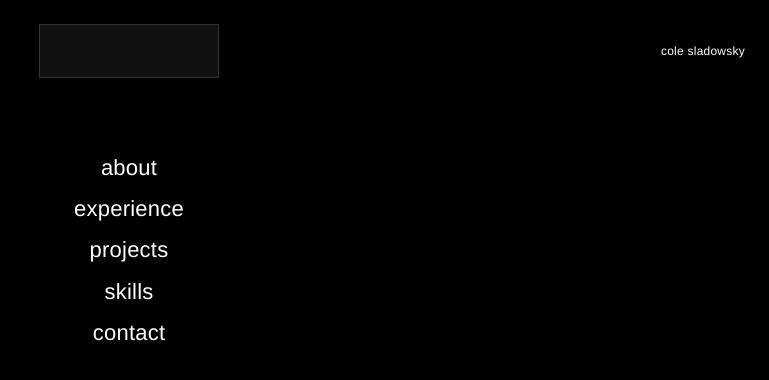
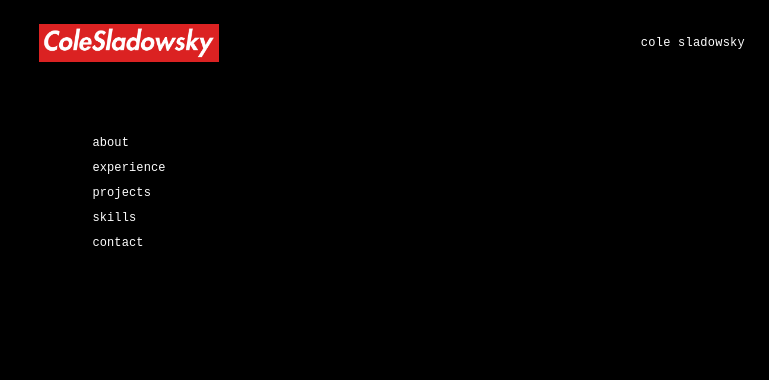
Before and after one commit to ColeSlad/personal-site, a Next.js app: page / in a window 1280 px wide. Shown: the top 380 px of the page, without its empty margins (511-1280 px from the left). Built offline with nearby package versions, Linux system fonts and the light colour scheme.

Commit message:
fix: nav parts

```diff
--- a/app/globals.css
+++ b/app/globals.css
@@ -10,8 +10,8 @@ html, body {
   height: 100%;
   background: #000;
   color: #fff;
-  font-family: 'Helvetica Neue', Helvetica, Arial, sans-serif;
-  font-size: 14px;
+  font-family: 'Courier New', Courier, monospace;
+  font-size: 12px;
   -webkit-font-smoothing: antialiased;
 }
 
@@ -48,12 +48,6 @@ html, body {
   justify-content: center;
 }
 
-.logo-placeholder {
-  width: 180px;
-  height: 54px;
-  border: 1px solid #333;
-  background: #111;
-}
 
 .date-time {
   position: absolute;
@@ -76,7 +70,7 @@ html, body {
 
 .nav ul {
   list-style: none;
-  text-align: center;
+  text-align: left;
 }
 
 .nav li {
@@ -84,8 +78,8 @@ html, body {
 }
 
 .nav a {
-  font-size: 22px;
-  font-weight: 400;
+  font-size: 12px;
+  font-weight: 00;
   color: #fff;
   text-decoration: none;
   text-transform: lowercase;
--- a/app/page.tsx
+++ b/app/page.tsx
@@ -1,10 +1,12 @@
+import Image from "next/image";
+
 export default function Home() {
   return (
     <main className="main">
 
       <header className="header">
         <div className="logo-wrap">
-          <div className="logo-placeholder" />
+          <Image src="/logo.png" alt="Cole Sladowsky" width={180} height={54} priority />
         </div>
         <div className="date-time">
           cole sladowsky
```
Also changed, not shown: public/logo.png (added).
